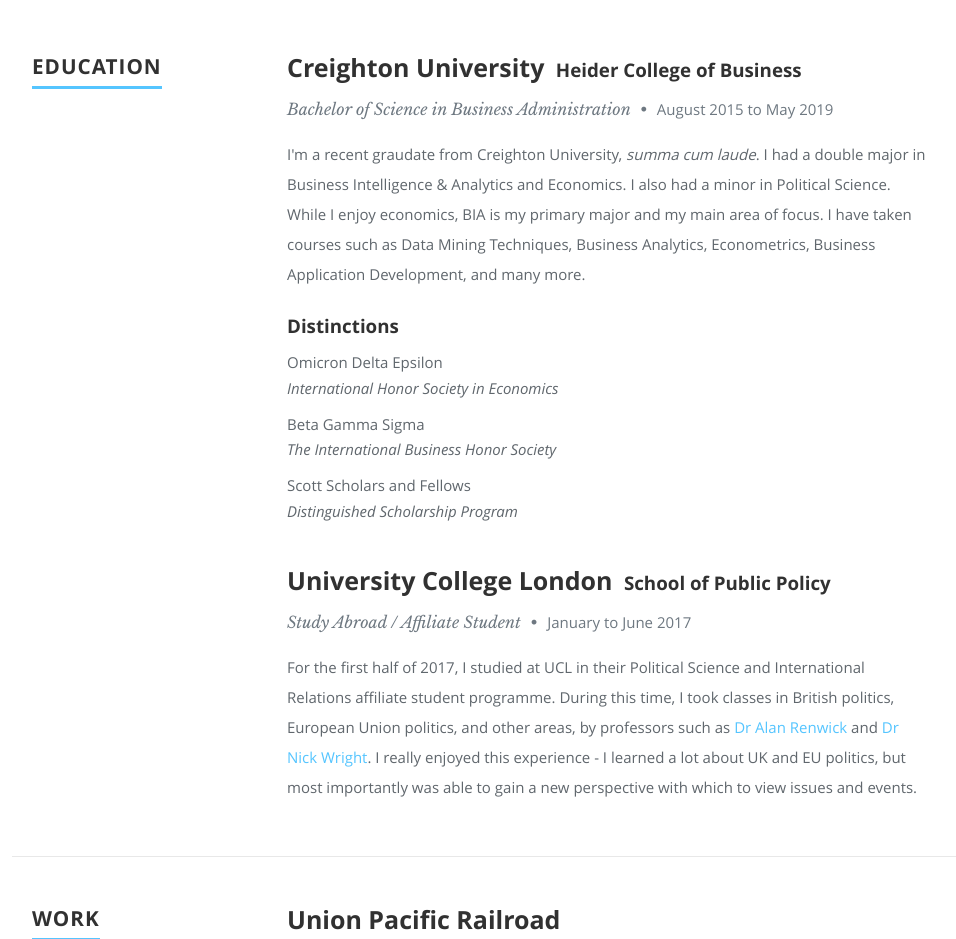
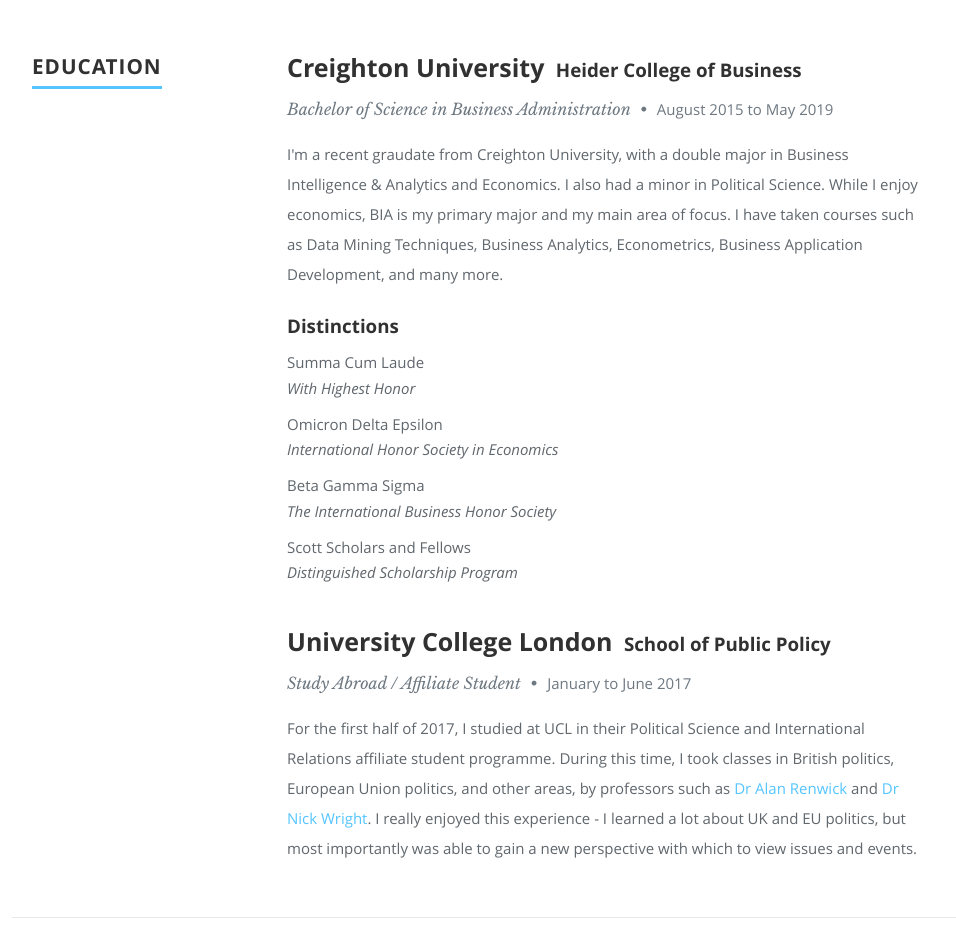
Before and after one commit to tedsilb/personal-site, a plain HTML site: page index.html in a window 1280 px wide. Shown: the part 1360-2299 px from the top of the page, without its empty margins (118-1074 px from the left). Drawn offline with Linux system fonts and the light colour scheme.

Commit message:
move summa to distinctions

```diff
--- a/index.html
+++ b/index.html
@@ -139,14 +139,19 @@
               <em class="date">August 2015 to May 2019</em>
             </p>
             <p class="p-before-distinctions">
-              I'm a recent graudate from Creighton University, <i>summa cum laude</i>.
-              I had a double major in Business Intelligence & Analytics and Economics.
+              I'm a recent graudate from Creighton University, with
+                a double major in Business Intelligence & Analytics and Economics.
               I also had a minor in Political Science.
               While I enjoy economics, BIA is my primary major and my main area of focus.
               I have taken courses such as Data Mining Techniques, Business Analytics,
                 Econometrics, Business Application Development, and many more.
             </p>
             <h3><span>Distinctions</span></h3>
+            <p class="distinction">
+              Summa Cum Laude
+              <br />
+              <em>With Highest Honor</em>
+            </p>
             <p class="distinction">
               Omicron Delta Epsilon
               <br />
```
